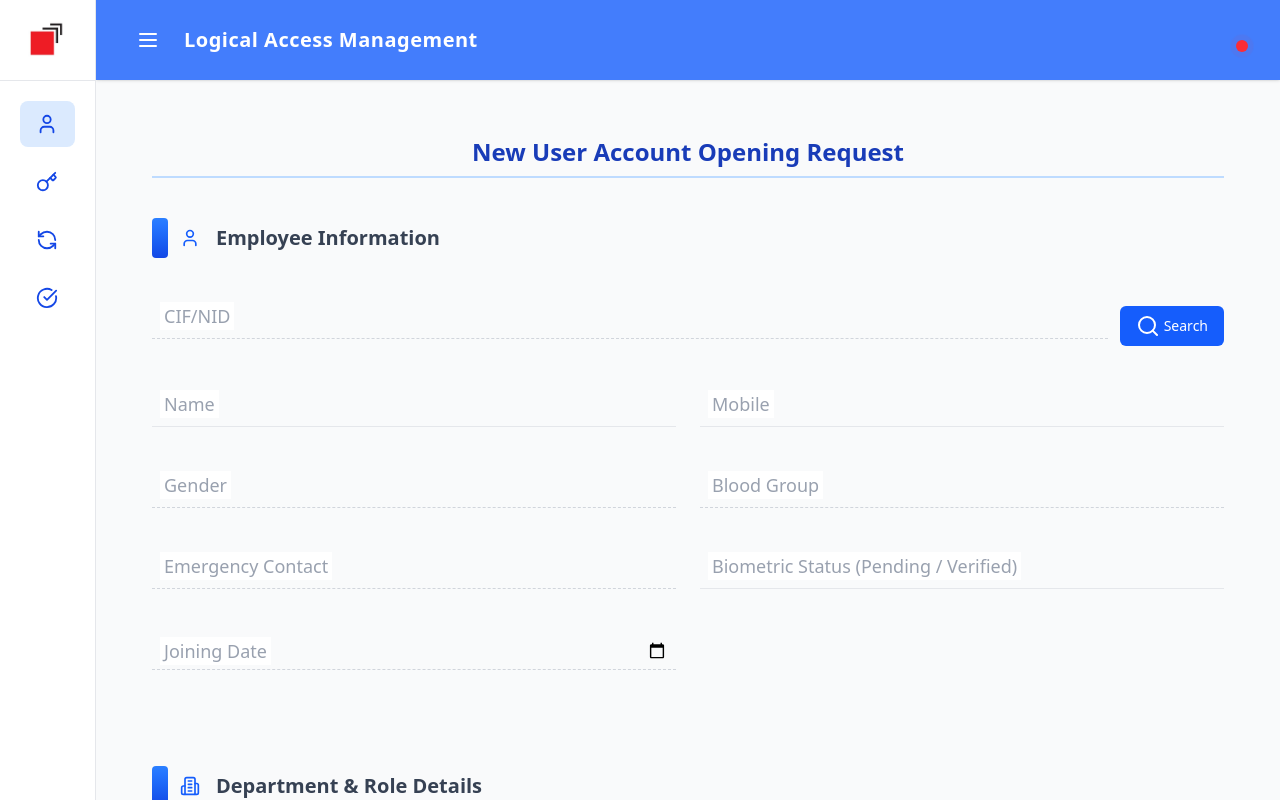
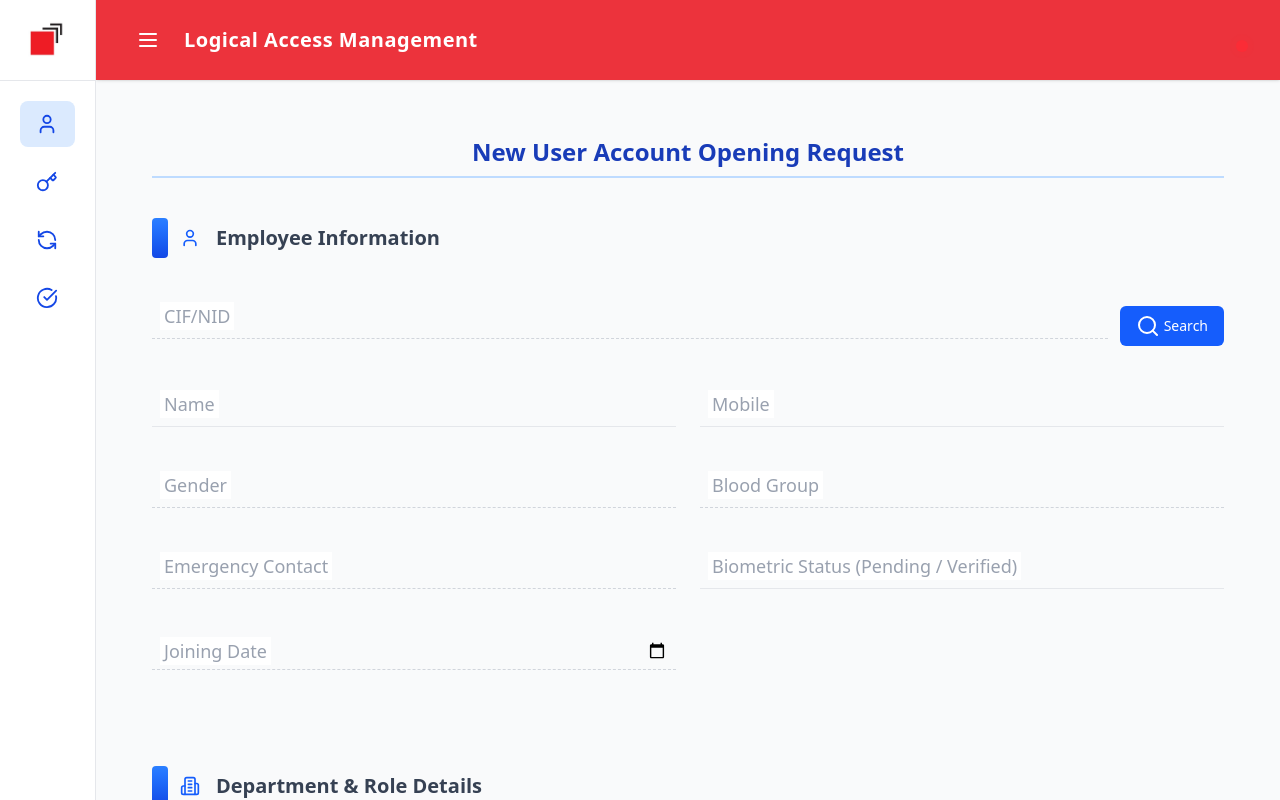
Before and after one commit to Nazmul-karim-tanvir-2nd/lamCodes, a React (Vite) app in the folder lamFrontend/: page / in a window 1280 px wide. Built offline with nearby package versions, Linux system fonts and the light colour scheme.

Commit message:
changed navbar style

```diff
--- a/lamFrontend/src/components/Navbar.jsx
+++ b/lamFrontend/src/components/Navbar.jsx
@@ -6,7 +6,7 @@ const Navbar = () => {
     const toggleSidebar = useSidebarStore((state) => state.toggleSidebar);
 
     return (
-        <header className="sticky top-0 z-30 bg-blue-600/80 shadow">
+        <header className="sticky top-0 z-30 bg-red-600/80 shadow">
 
             <div className="flex items-center justify-between h-20 px-4 sm:px-6 lg:px-8">
                 {/* Left: Menu button (mobile only) + title */}
@@ -14,7 +14,7 @@ const Navbar = () => {
                     {/* Mobile Menu Button */}
                     <button
                         onClick={toggleSidebar}
-                        className="p-2 rounded-md hover:bg-blue-400 transition"
+                        className="p-2 rounded-md hover:bg-red-400 transition"
                         aria-label="Toggle sidebar"
                     >
                         <Menu className="text-white w-6 h-6" />
```
